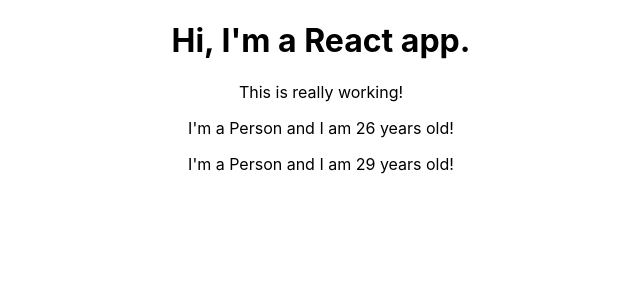
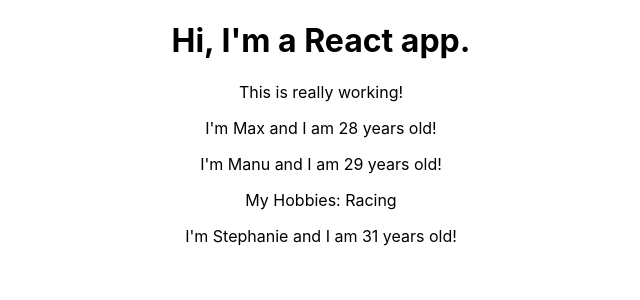
Before and after one commit to cjmcquain/react-complete-guide, a React (Create React App) app: page / in a window 1280 px wide. Shown: the top 300 px of the page, without its empty margins (319-959 px from the left). Built offline with nearby package versions, Linux system fonts and the light colour scheme.

Commit message:
Added props and children to Person components

```diff
--- a/src/App.js
+++ b/src/App.js
@@ -8,8 +8,9 @@
       <div className="App">
         <h1>Hi, I'm a React app.</h1>
         <p>This is really working!</p>
-        <Person />
-        <Person />
+        <Person name="Max" age="28" />
+        <Person name="Manu" age="29">My Hobbies: Racing</Person>
+        <Person name="Stephanie" age="31" />
       </div>
     );
   }
--- a/src/Person/Person.js
+++ b/src/Person/Person.js
@@ -1,7 +1,12 @@
 import React from 'react';
 
-const person = () => {
-  return <p>I'm a Person and I am {Math.floor(Math.random() * 30)} years old!</p>
+const person = (props) => {
+  return (
+    <div>
+      <p>I'm {props.name} and I am {props.age} years old!</p>
+      <p>{props.children}</p>
+    </div>
+  )
 };
 
 export default person;
```
